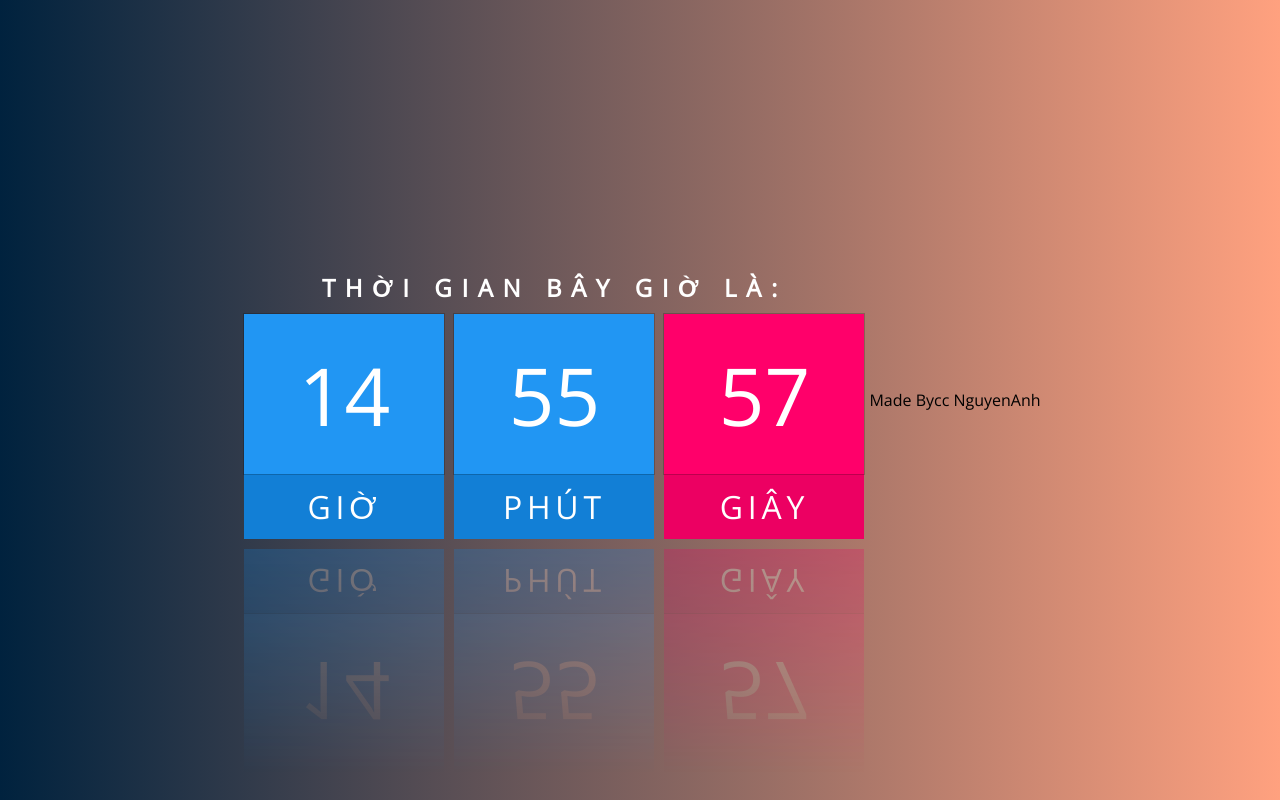
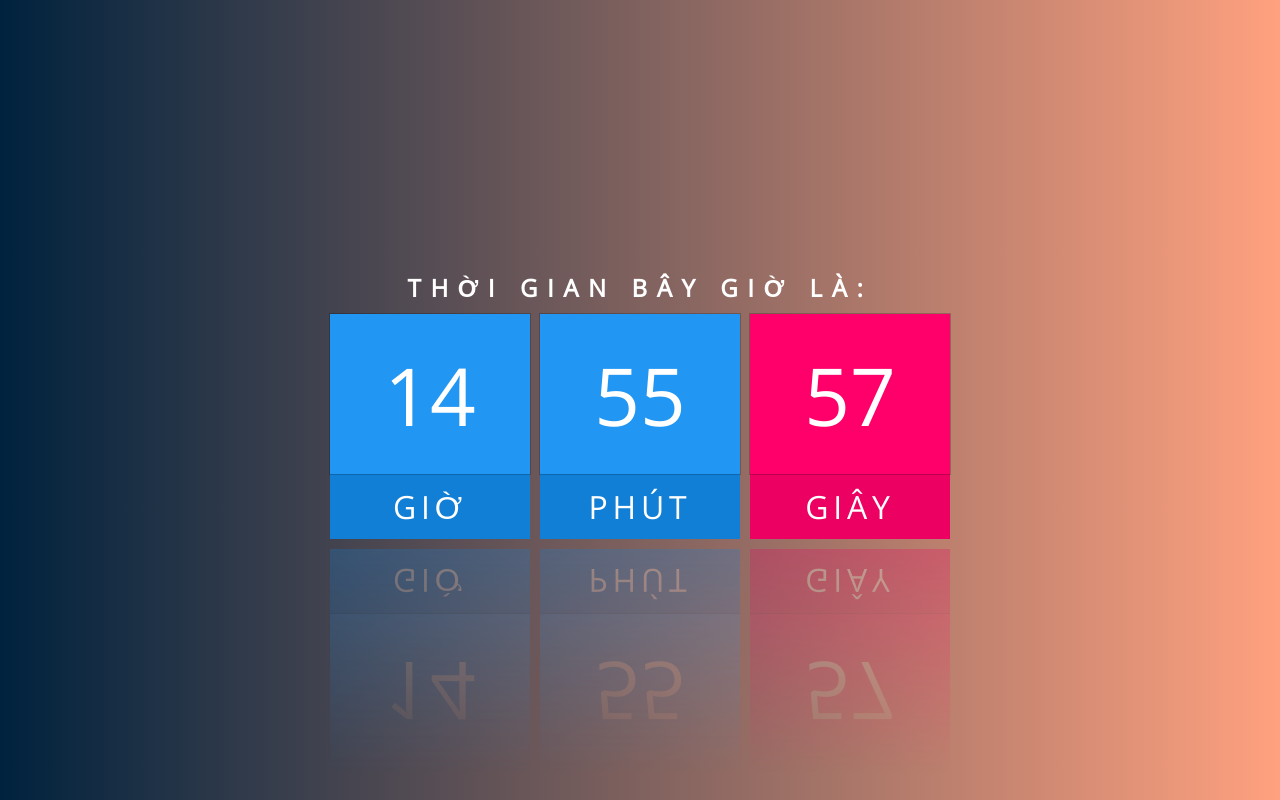
Before and after one commit to asdata448/asdata448.github.io, a plain HTML site: page index.html in a window 1280 px wide. Drawn offline with nearby package versions, Linux system fonts and the light colour scheme.

Commit message:
index.html

```diff
--- a/index.html
+++ b/index.html
@@ -38,7 +38,7 @@
             var  dem_gio = setInterval(dong_ho, 1000);
 
         </script>
-        <div id="information">Made Bycc NguyenAnh</div>
+
     </body>
 
 </html>
```
